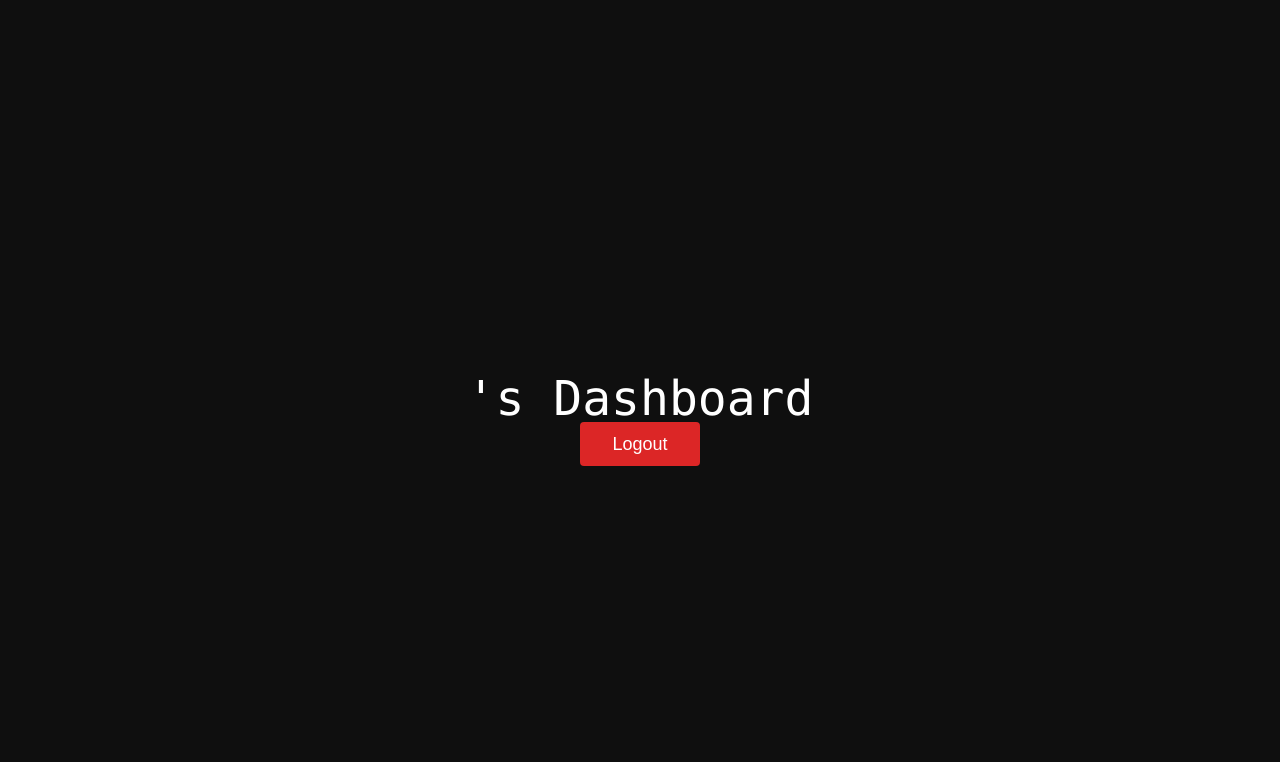
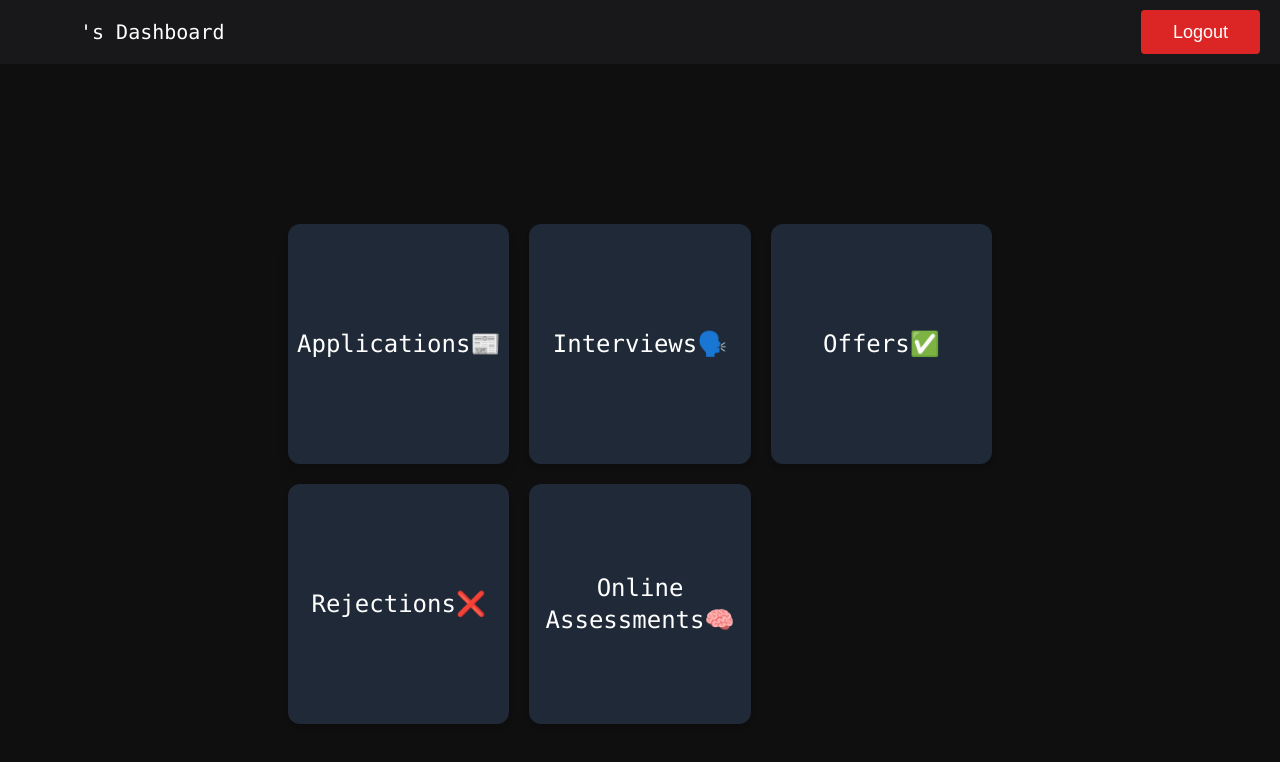
Before and after one commit to AyanASaiyed/Jobify, a Next.js app in the folder frontend/: page /home in a window 1280 px wide. Shown: the top 762 px of the page. Built offline with nearby package versions, Linux system fonts and the light colour scheme.

Commit message:
home page done

```diff
--- a/frontend/app/home/page.tsx
+++ b/frontend/app/home/page.tsx
@@ -17,15 +17,42 @@ const DashboardPage = () => {
     const userData = data ? JSON.parse(data) : {};
     setUserInfo(userData);
   }, []);
+
   return (
-    <main className="flex flex-col justify-center items-center h-screen">
-      <img src={userInfo?.image} className="rounded-xl mb-10" />
-      <h1 className="font-mono text-5xl text-white">
-        {userInfo?.name}'s Dashboard
-      </h1>
-      <Button className="text-white bg-red-600" onClick={handleLogout}>
-        Logout
-      </Button>
+    <main className="flex flex-col justify-center items-center">
+      <div className="h-[8vh] bg-zinc-900 w-screen top-0 -z-10 flex items-center">
+        <img
+          src={userInfo?.image}
+          className="rounded-xl mr-10 ml-10 h-[6vh] shadow-lg shadow-black"
+        />
+        <h1 className="text-xl text-white font-mono">
+          {userInfo?.name}'s Dashboard
+        </h1>
+        <Button
+          className="text-white bg-red-600 ml-auto mr-5"
+          onClick={handleLogout}
+        >
+          Logout
+        </Button>
+      </div>
+
+      <section className="grid grid-cols-1 sm:grid-cols-2 lg:grid-cols-3 gap-5 p-40 w-full max-w-5xl">
+        <div className="bg-gray-800 rounded-xl shadow-lg text-white font-mono text-2xl text-center h-[30vh] flex items-center justify-center hover:bg-zinc-900 hover:text-blue-400 hover:shadow-blue-400 hover:text-3xl">
+          Applications📰
+        </div>
+        <div className="bg-gray-800 rounded-xl shadow-md text-white font-mono text-2xl text-center h-[30vh] flex items-center justify-center hover:bg-zinc-900 hover:text-blue-400 hover:shadow-blue-400 hover:text-3xl">
+          Interviews🗣️
+        </div>
+        <div className="bg-gray-800 rounded-xl shadow-md text-white font-mono text-2xl text-center h-[30vh] flex items-center justify-center hover:bg-zinc-900 hover:text-blue-400 hover:shadow-blue-400 hover:text-3xl">
+          Offers✅
+        </div>
+        <div className="bg-gray-800 rounded-xl shadow-md text-white font-mono text-2xl text-center h-[30vh] flex items-center justify-center hover:bg-zinc-900 hover:text-blue-400 hover:shadow-blue-400 hover:text-3xl">
+          Rejections❌
+        </div>
+        <div className="bg-gray-800 rounded-xl shadow-md text-white font-mono text-2xl text-center h-[30vh] flex items-center justify-center hover:bg-zinc-900 hover:text-blue-400 hover:shadow-blue-400 hover:text-3xl">
+          Online Assessments🧠
+        </div>
+      </section>
     </main>
   );
 };
```
